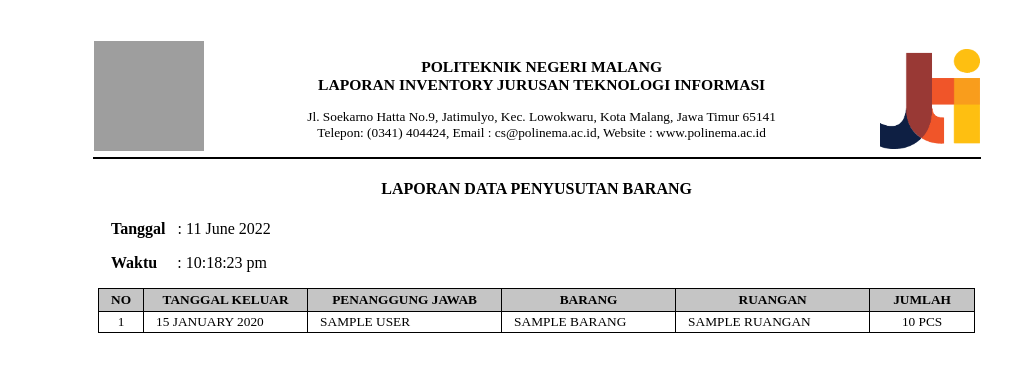
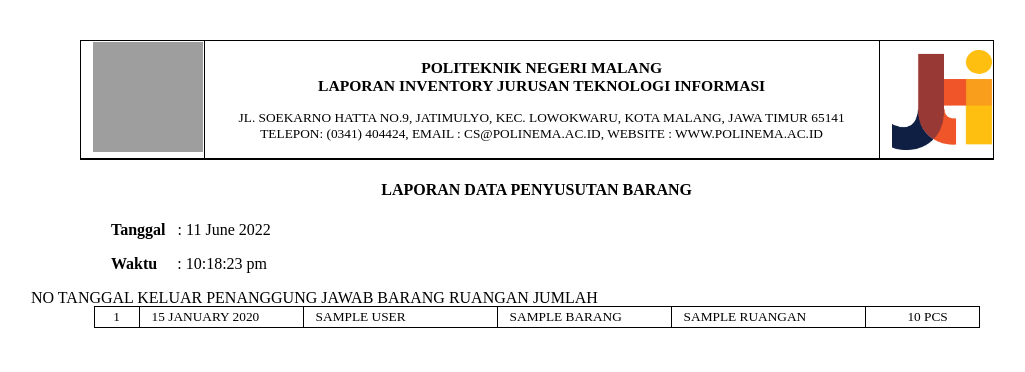
Before and after one commit to deatrisya/PWL_PROJECT, a Laravel app: template resources/views/laporan/penyusutan/penyusutan_cetakPdf.blade.php in a window 1280 px wide. Shown: the top 372 px of the page, without its empty margins (17-1042 px from the left). Run offline with Laravel 8, Linux system fonts and the light colour scheme; the template is opened without the code that fills it: most values are stand-ins (such as "Sample title", 1, 10 or a date in 2020); grey boxes are pictures that could not be loaded.

Commit message:
modify : css to view penyusutan cetak PDF

```diff
--- a/resources/views/laporan/penyusutan/penyusutan_cetakPdf.blade.php
+++ b/resources/views/laporan/penyusutan/penyusutan_cetakPdf.blade.php
@@ -12,8 +12,22 @@
             table tr td,
             table tr th {
                 font-size: 10pt;
+                border:1px solid #000;
             }
-
+            table tr th{
+                background-color: rgb(197, 197, 197);
+                padding: 3px; width: 20px;
+            }
+            table tr td {
+                text-transform: uppercase;
+                padding-left: 12px;
+            }
+            .text-center{
+                text-align: center;
+            }
+            .text-left{
+                text-align: left;
+            }
         </style>
         <table align="center" style="border-collapse:collapse;">
             <td style="border-bottom:2px solid #000; text-align: left;padding-bottom: 2px; width: 100px; width:100px">
@@ -45,25 +59,24 @@
         @endphp </p>
         <table align="center" style="border-collapse:collapse;">
             <thead>
-                <tr>
-                  <th style="border:1px solid #000; text-align: center;padding: 3px; width: 20px; background-color: rgb(197, 197, 197);">NO</th>
-                  <th style="border:1px solid #000; text-align: center;padding: 3px; width: 20px; background-color: rgb(197, 197, 197);">TANGGAL KELUAR</th>
-                  <th style="border:1px solid #000; text-align: center;padding: 3px; width: 20px; background-color: rgb(197, 197, 197);">PENANGGUNG JAWAB</th>
-                  <th style="border:1px solid #000; text-align: center;padding: 3px; width: 20px; background-color: rgb(197, 197, 197);">BARANG</th>
-                  <th style="border:1px solid #000; text-align: center;padding: 3px; width: 20px; background-color: rgb(197, 197, 197);">RUANGAN</th>
-                  <th style="border:1px solid #000; text-align: center;padding: 3px; width: 20px; background-color: rgb(197, 197, 197);">JUMLAH</th>
+                <tr class="text-center">
+                  <th">NO</th>
+                  <th">TANGGAL KELUAR</th>
+                  <th">PENANGGUNG JAWAB</th>
+                  <th">BARANG</th>
+                  <th">RUANGAN</th>
+                  <th">JUMLAH</th>
                 </tr>
               </thead>
               <tbody>
                   @foreach ($penyusutan as $data)
-                   <tr>
-
-                      <td style="border:1px solid #000; text-align: center;padding: 2px; width: 40px;">{{$loop->iteration}}</td>
-                      <td style="border:1px solid #000; text-transform: uppercase; text-align: left;padding-left: 12px; width: 150px;">{{date('d F Y',strtotime($data->tgl_keluar))}}</td>
-                      <td style="border:1px solid #000; text-transform: uppercase; text-align: left;padding-left: 12px; width: 180px;">{{$data->user->nama}}</td>
-                      <td style="border:1px solid #000; text-transform: uppercase; text-align: left;padding-left: 12px; width: 160px;">{{$data->barang->nama_barang}}</td>
-                      <td style="border:1px solid #000; text-transform: uppercase; text-align: left;padding-left: 12px; width: 180px;">{{$data->ruangan->nama_ruangan}}</td>
-                      <td style="border:1px solid #000; text-transform: uppercase; text-align: center;padding: 2px; width: 100px;">{{$data->jumlah}} pcs </td>
+                   <tr class="text-left">
+                      <td class="text-center" style="padding: 2px; width: 40px;">{{$loop->iteration}}</td>
+                      <td style="width: 150px;">{{date('d F Y',strtotime($data->tgl_keluar))}}</td>
+                      <td style="width: 180px;">{{$data->user->nama}}</td>
+                      <td style="width: 160px;">{{$data->barang->nama_barang}}</td>
+                      <td style="width: 180px;">{{$data->ruangan->nama_ruangan}}</td>
+                      <td class="text-center" style="width: 100px;">{{$data->jumlah}} pcs </td>
                    </tr>
                   @endforeach
               </tbody>
```
